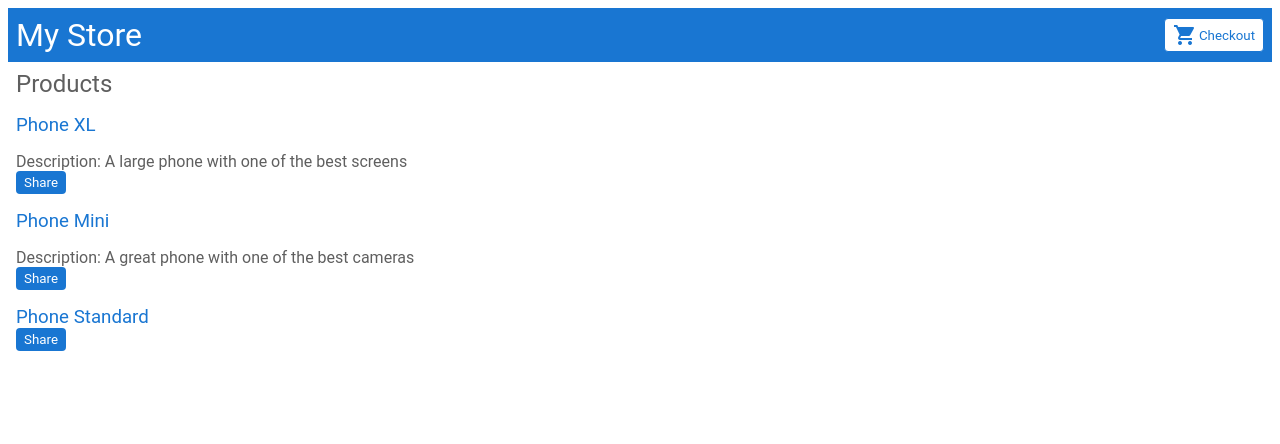
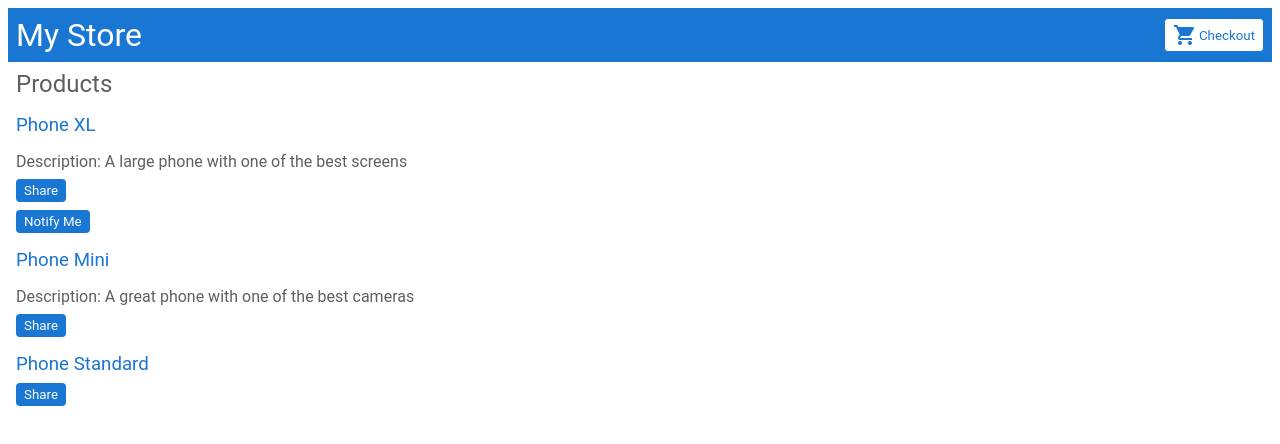
Before and after one commit to israelfcarvalho/my-angular-app, an Angular app: page / in a window 1280 px wide. Shown: the top 444 px of the page. Built offline with nearby package versions, Linux system fonts and the light colour scheme.

Commit message:
Create product-alerts component
update app-button component click to emit event

```diff
--- a/src/app/app.module.ts
+++ b/src/app/app.module.ts
@@ -7,13 +7,15 @@ import { TopBarComponent } from './top-bar/top-bar.component';
 import { ButtonComponent } from './button/button.component';
 import { ProductListComponent } from './product-list/product-list.component';
 import { RouterModule } from '@angular/router';
+import { ProductAlertsComponent } from './product-alerts/product-alerts.component';
 
 @NgModule({
   declarations: [
     AppComponent,
     TopBarComponent,
     ButtonComponent,
-    ProductListComponent
+    ProductListComponent,
+    ProductAlertsComponent
   ],
   imports: [
     BrowserModule,
--- a/src/app/button/button.component.html
+++ b/src/app/button/button.component.html
@@ -1,4 +1,4 @@
-<button [className]="kind" [type]="type" (click)="handleClick()">
+<button [className]="kind" [type]="type" (click)="onClick.emit()">
     <i *ngIf="icon" class="material-icons">{{icon}}</i>
     {{text}}
 </button>
--- a/src/app/button/button.component.scss
+++ b/src/app/button/button.component.scss
@@ -1,4 +1,7 @@
 @import '/src/app/utils/scss/variables.scss';
+
+:host {
+   display: block;
 
    button {
       display: flex;
@@ -25,3 +28,4 @@ button {
          background-color: $colors-white;
       }
    }
+}
--- a/src/app/button/button.component.ts
+++ b/src/app/button/button.component.ts
@@ -1,4 +1,4 @@
-import { Component, Input } from '@angular/core';
+import { Component, EventEmitter, Input, Output } from '@angular/core';
 
 type ButtonIcon = 'shopping_cart'
 type ButtonType = 'button'
@@ -16,11 +16,5 @@ export class ButtonComponent {
   @Input() type?: ButtonType = 'button'
   @Input() kind?: ButtonKind = 'primary'
 
-  @Input() onClick?: VoidFunction
-
-  handleClick(){
-    if(this.onClick){
-      this.onClick()
-    }
-  }
+  @Output() onClick =  new EventEmitter()
 }
--- /dev/null
+++ b/src/app/product-alerts/product-alerts.component.html
@@ -0,0 +1,3 @@
+<p *ngIf="product && product.price > 700">
+    <app-button [text]="buttonText" (onClick)="handleClick()"></app-button>
+</p>
--- /dev/null
+++ b/src/app/product-alerts/product-alerts.component.scss
@@ -0,0 +1,3 @@
+:host {
+    display: block;
+}
--- /dev/null
+++ b/src/app/product-alerts/product-alerts.component.ts
@@ -0,0 +1,18 @@
+import { Component, Input, Output, EventEmitter } from '@angular/core';
+import {Product} from 'src/app/entities/product'
+
+@Component({
+  selector: 'app-product-alerts',
+  templateUrl: './product-alerts.component.html',
+  styleUrls: ['./product-alerts.component.scss']
+})
+export class ProductAlertsComponent {
+  buttonText = 'Notify Me'
+
+  @Input() product!: Product
+  @Output() notify = new EventEmitter()
+
+  handleClick(){
+    this.notify.emit()
+  }
+}
--- a/src/app/product-list/product-list.component.html
+++ b/src/app/product-list/product-list.component.html
@@ -8,6 +8,8 @@
 
     <p *ngIf="product.description">Description: {{product.description}}</p>
 
-    <app-button [type]="'button'" [onClick]="share" [text]="sharedButtonText"></app-button>
+    <app-button [type]="'button'" (onClick)="handleShare()" [text]="sharedButtonText"></app-button>
+
+    <app-product-alerts [product]="product" (notify)="handleNotify()"></app-product-alerts>
 
 </div>
--- a/src/app/product-list/product-list.component.scss
+++ b/src/app/product-list/product-list.component.scss
@@ -21,7 +21,7 @@
             margin-top: $spacing-medium;
         }
 
-        app-button {
+        app-button, app-product-alerts {
             margin-top: $spacing-small;
         }
     }
--- a/src/app/product-list/product-list.component.ts
+++ b/src/app/product-list/product-list.component.ts
@@ -16,7 +16,11 @@ export class ProductListComponent {
     return `${name} details`
   }
 
-  share() {
+  handleShare() {
     window.alert('The product has been shared!');
   }
+
+  handleNotify(){
+    window.alert('You will be notified when the product goes on sale')
+  }
 }
--- a/src/app/top-bar/top-bar.component.html
+++ b/src/app/top-bar/top-bar.component.html
@@ -6,5 +6,5 @@
     [icon]="'shopping_cart'"
     [kind]="'secondary'"
     [text]="buttonText"
-    [onClick]="handleClickCart.bind(this)"
+    (onClick)="handleClickCart()"
 ></app-button>
```
Also changed, not shown: 1 other file (tests, documents, lock files or other folders). Lines whose indentation alone changed are shown as unchanged.
